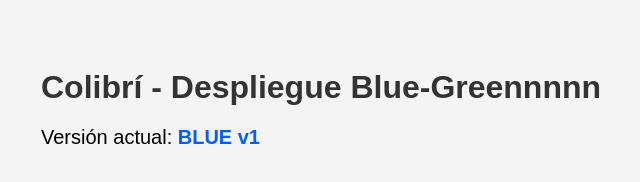
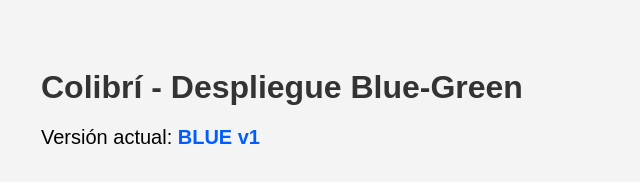
Before and after one commit to axel-j-aa/blue-green-deploy, a plain HTML site: page app/index.html in a window 1280 px wide. Shown: the whole page, without its empty margins (7-647 px from the left). Drawn offline with Linux system fonts and the light colour scheme.

Commit message:
Fix typo in header from 'Blue-Greennnnn' to 'Blue-Green'

```diff
--- a/app/index.html
+++ b/app/index.html
@@ -33,7 +33,7 @@
 </head>
 
 <body>
-  <h1>Colibrí - Despliegue Blue-Greennnnn</h1>
+  <h1>Colibrí - Despliegue Blue-Green</h1>
   <p>Versión actual: <span id="version" class="unknown">Cargando...</span></p>
 
   <script>
```
